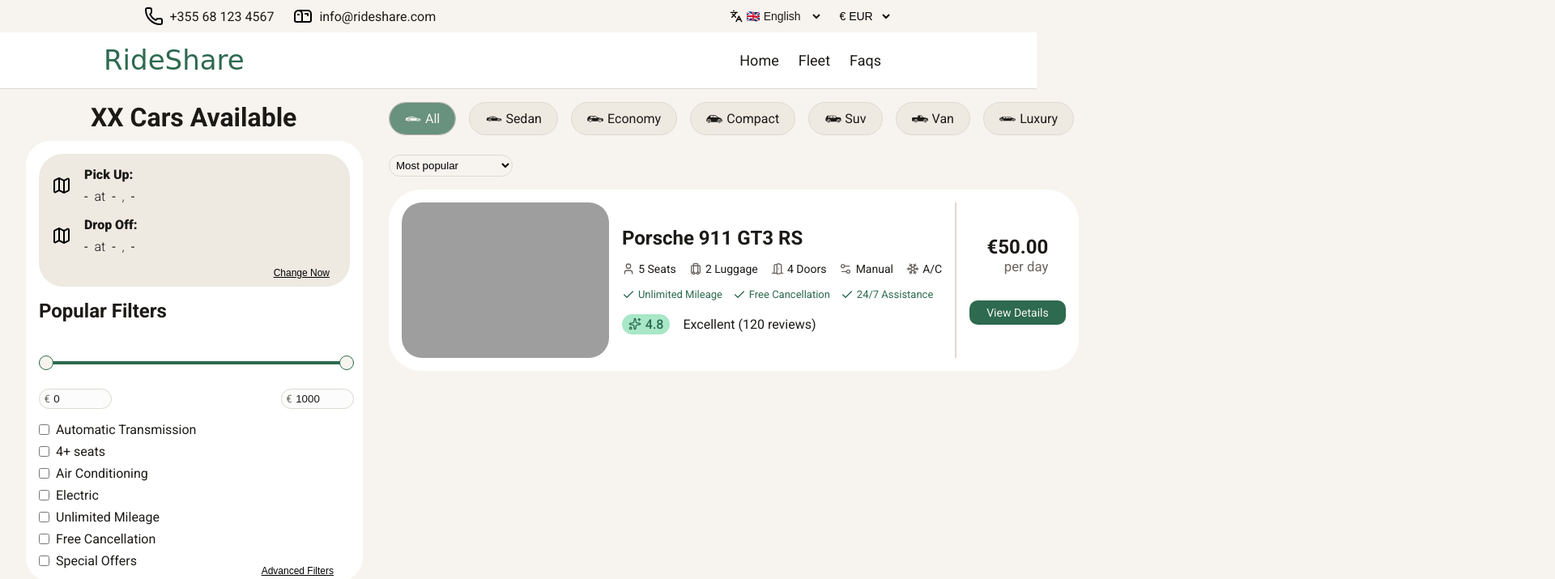
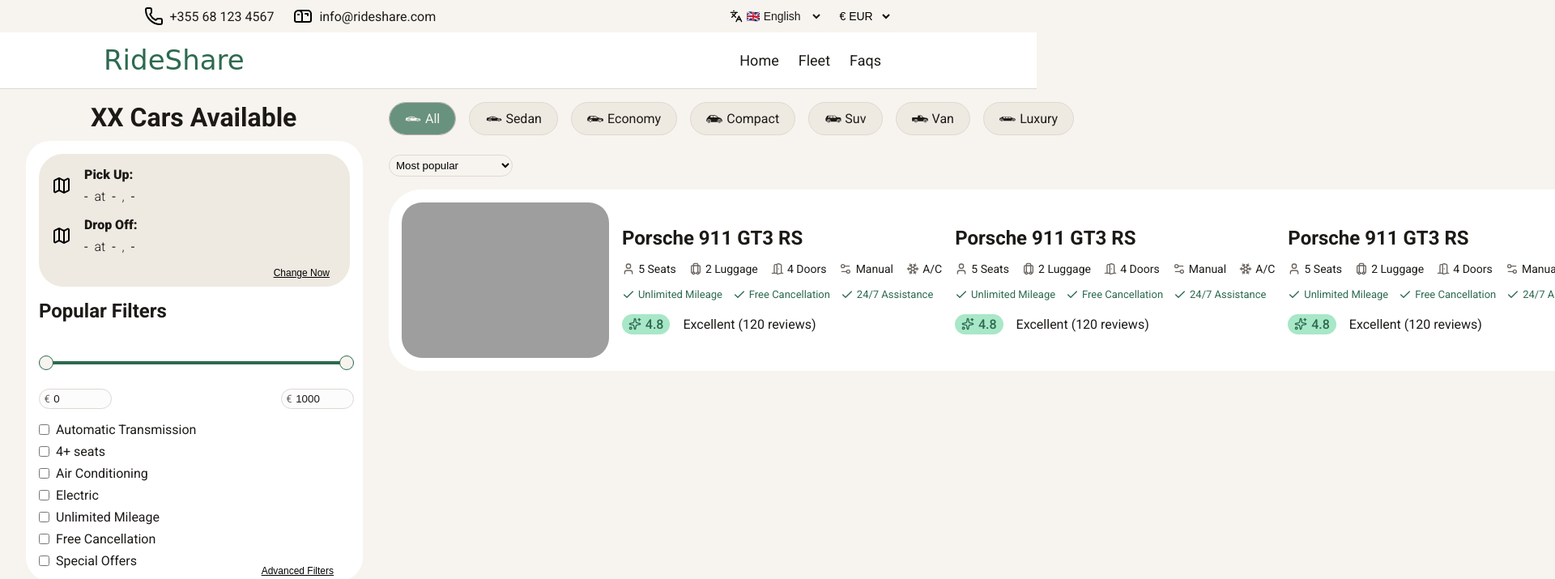
Before and after one commit to BvCodeV/duamakina, a plain HTML site: page pages/fleet.html in a window 1280 px wide. Shown: the top 715 px of the page at 81% size, 1920 px wide, since content can reach past the window. Drawn offline with nearby package versions, Linux system fonts and the light colour scheme; grey boxes are pictures that could not be loaded; a web font is replaced by a local one.

Commit message:
more cars for testing

```diff
--- a/pages/fleet.html
+++ b/pages/fleet.html
@@ -171,6 +171,50 @@
         <!-- Car cards will be dynamically inserted here -->
         <div class="car-card">
           <img src="https://pictures.porsche.com/rtt/iris?COSY-EU-100-1711coMvsi60AAt5FwcmBEgA4qP8iBUDxPE3Cb9pNXkBuNYdMGF4tl3U0%25z8rMHIspbWvanYb%255y%25oq%25vSTmjMXD4qAZeoNBPUSfUx4RmHlCgI7Zl2dioCxkF%25vUqCNwuWXsOw3meV6iTCj%25zhRc2GRdqAZ%25oD21P%25S1BAXmenugTfeIJpV7nDhQT" alt="car image" class="car-image" loading="lazy" draggable="false">
+          <div class="card-body">
+            <h2 class="car-title">Porsche 911 GT3 RS</h2>
+            <ul class="car-features">
+              <li><img src="/assets/icons/person.svg" alt="person icon" loading="lazy" draggable="false"> 5 Seats</li>
+              <li><img src="/assets/icons/bag.svg" alt="bag icon" loading="lazy" draggable="false"> 2 Luggage</li>
+              <li><img src="/assets/icons/door.svg" alt="door icon" loading="lazy" draggable="false"> 4 Doors</li>
+              <li><img src="/assets/icons/gears.svg" alt="gears icon" loading="lazy" draggable="false"> Manual</li>
+              <li><img src="/assets/icons/ac.svg" alt="ac icon" loading="lazy" draggable="false"> A/C</li>
+            </ul>
+            <ul class="car-amenities">
+              <li><img src="/assets/icons/checkmark.svg" alt="checkmark icon" loading="lazy" draggable="false"> Unlimited Mileage</li>
+              <li><img src="/assets/icons/checkmark.svg" alt="checkmark icon" loading="lazy" draggable="false"> Free Cancellation</li>
+              <li><img src="/assets/icons/checkmark.svg" alt="checkmark icon" loading="lazy" draggable="false"> 24/7 Assistance</li>
+            </ul>
+            <div class="review-con">
+              <div class="rating">
+                <img src="/assets/icons/star.svg" alt="star icon" loading="lazy" draggable="false">
+                <span>4.8</span>
+              </div>
+              <p>Excellent (120 reviews)</p>
+            </div>
+          </div>
+          <div class="card-body">
+            <h2 class="car-title">Porsche 911 GT3 RS</h2>
+            <ul class="car-features">
+              <li><img src="/assets/icons/person.svg" alt="person icon" loading="lazy" draggable="false"> 5 Seats</li>
+              <li><img src="/assets/icons/bag.svg" alt="bag icon" loading="lazy" draggable="false"> 2 Luggage</li>
+              <li><img src="/assets/icons/door.svg" alt="door icon" loading="lazy" draggable="false"> 4 Doors</li>
+              <li><img src="/assets/icons/gears.svg" alt="gears icon" loading="lazy" draggable="false"> Manual</li>
+              <li><img src="/assets/icons/ac.svg" alt="ac icon" loading="lazy" draggable="false"> A/C</li>
+            </ul>
+            <ul class="car-amenities">
+              <li><img src="/assets/icons/checkmark.svg" alt="checkmark icon" loading="lazy" draggable="false"> Unlimited Mileage</li>
+              <li><img src="/assets/icons/checkmark.svg" alt="checkmark icon" loading="lazy" draggable="false"> Free Cancellation</li>
+              <li><img src="/assets/icons/checkmark.svg" alt="checkmark icon" loading="lazy" draggable="false"> 24/7 Assistance</li>
+            </ul>
+            <div class="review-con">
+              <div class="rating">
+                <img src="/assets/icons/star.svg" alt="star icon" loading="lazy" draggable="false">
+                <span>4.8</span>
+              </div>
+              <p>Excellent (120 reviews)</p>
+            </div>
+          </div>
           <div class="card-body">
             <h2 class="car-title">Porsche 911 GT3 RS</h2>
             <ul class="car-features">
```
